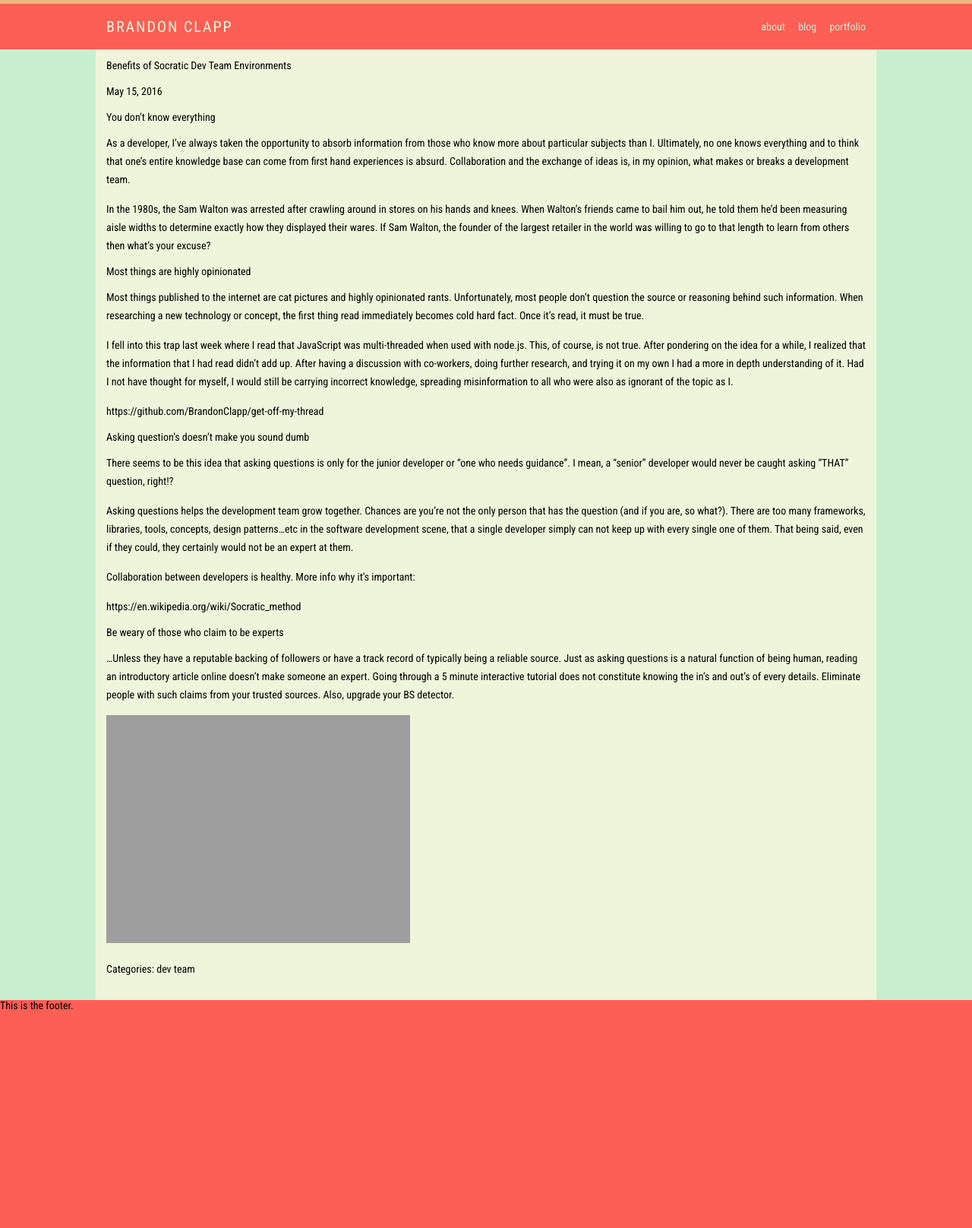
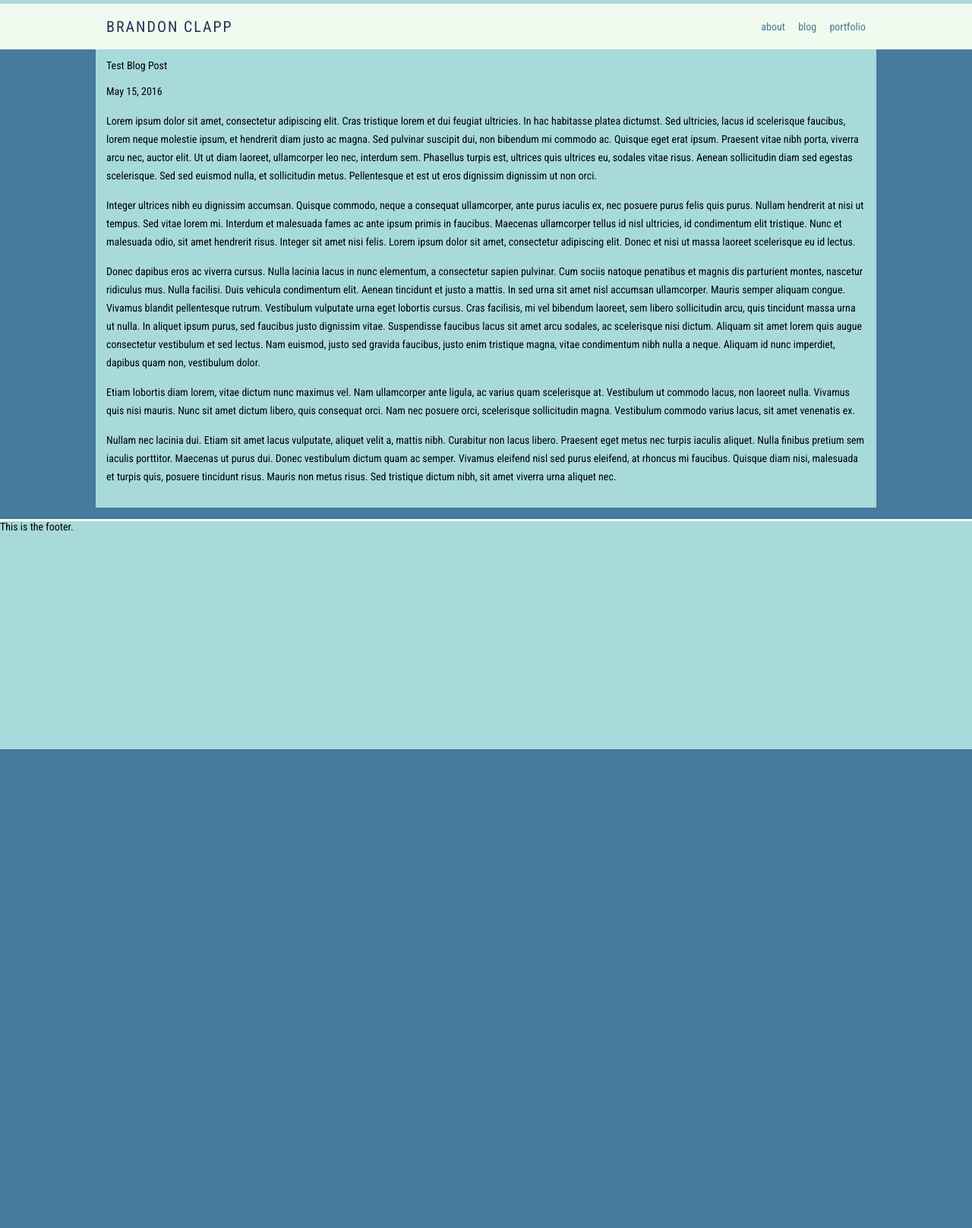
Before and after one commit to BrandonClapp/brandonclapp.github.io, a Jekyll site: the page built from _posts/2016-05-15-benefits-of-socratic-dev-team-environments.md, in a window 1280 px wide. Shown: the whole page at 76% size. Built offline with Jekyll 4.4.1, drawn with Linux system fonts in a browser that asks for light colours; after the commit the page ends 986 px from its top, so only the background shows below that.

Commit message:
still working on layout

```diff
--- a/_includes/banners/home.html
+++ b/_includes/banners/home.html
@@ -1,3 +1,5 @@
-<div class="banner">
-  Home Banner
+<div class="banner banner-home">
+    <div class="banner-film">
+        <div class="greetings">Hello, I'm Brandon.</div>
+    </div>
 </div>
--- a/_posts/2016-05-15-benefits-of-socratic-dev-team-environments.md
+++ b/_posts/2016-05-15-benefits-of-socratic-dev-team-environments.md
@@ -1,35 +1,16 @@
 ---
 layout: post
-title:  "Benefits of Socratic Dev Team Environments"
+title:  "Test Blog Post"
 date:   2016-05-15 13:21:41 -0500
 categories: dev team
-permalink: /benefits-of-socratic-dev-team-environments/
+permalink: /test-blog-post/
 ---
-# You don’t know everything
-As a developer, I’ve always taken the opportunity to absorb information from those who know more about particular subjects than I. Ultimately, no one knows everything and to think that one’s entire knowledge base can come from first hand experiences is absurd. Collaboration and the exchange of ideas is, in my opinion, what makes or breaks a development team.
+Lorem ipsum dolor sit amet, consectetur adipiscing elit. Cras tristique lorem et dui feugiat ultricies. In hac habitasse platea dictumst. Sed ultricies, lacus id scelerisque faucibus, lorem neque molestie ipsum, et hendrerit diam justo ac magna. Sed pulvinar suscipit dui, non bibendum mi commodo ac. Quisque eget erat ipsum. Praesent vitae nibh porta, viverra arcu nec, auctor elit. Ut ut diam laoreet, ullamcorper leo nec, interdum sem. Phasellus turpis est, ultrices quis ultrices eu, sodales vitae risus. Aenean sollicitudin diam sed egestas scelerisque. Sed sed euismod nulla, et sollicitudin metus. Pellentesque et est ut eros dignissim dignissim ut non orci.
 
-In the 1980s, the Sam Walton was arrested after crawling around in stores on his hands and knees. When Walton’s friends came to bail him out, he told them he’d been measuring aisle widths to determine exactly how they displayed their wares. If Sam Walton, the founder of the largest retailer in the world was willing to go to that length to learn from others then what’s your excuse?
+Integer ultrices nibh eu dignissim accumsan. Quisque commodo, neque a consequat ullamcorper, ante purus iaculis ex, nec posuere purus felis quis purus. Nullam hendrerit at nisi ut tempus. Sed vitae lorem mi. Interdum et malesuada fames ac ante ipsum primis in faucibus. Maecenas ullamcorper tellus id nisl ultricies, id condimentum elit tristique. Nunc et malesuada odio, sit amet hendrerit risus. Integer sit amet nisi felis. Lorem ipsum dolor sit amet, consectetur adipiscing elit. Donec et nisi ut massa laoreet scelerisque eu id lectus.
 
-# Most things are highly opinionated
-Most things published to the internet are cat pictures and highly opinionated rants. Unfortunately, most people don’t question the source or reasoning behind such information. When researching a new technology or concept, the first thing read immediately becomes cold hard fact. Once it’s read, it must be true.
+Donec dapibus eros ac viverra cursus. Nulla lacinia lacus in nunc elementum, a consectetur sapien pulvinar. Cum sociis natoque penatibus et magnis dis parturient montes, nascetur ridiculus mus. Nulla facilisi. Duis vehicula condimentum elit. Aenean tincidunt et justo a mattis. In sed urna sit amet nisl accumsan ullamcorper. Mauris semper aliquam congue. Vivamus blandit pellentesque rutrum. Vestibulum vulputate urna eget lobortis cursus. Cras facilisis, mi vel bibendum laoreet, sem libero sollicitudin arcu, quis tincidunt massa urna ut nulla. In aliquet ipsum purus, sed faucibus justo dignissim vitae. Suspendisse faucibus lacus sit amet arcu sodales, ac scelerisque nisi dictum. Aliquam sit amet lorem quis augue consectetur vestibulum et sed lectus. Nam euismod, justo sed gravida faucibus, justo enim tristique magna, vitae condimentum nibh nulla a neque. Aliquam id nunc imperdiet, dapibus quam non, vestibulum dolor.
 
-I fell into this trap last week where I read that JavaScript was multi-threaded when used with node.js. This, of course, is not true. After pondering on the idea for a while, I realized that the information that I had read didn’t add up. After having a discussion with co-workers, doing further research, and trying it on my own I had a more in depth understanding of it. Had I not have thought for myself, I would still be carrying incorrect knowledge, spreading misinformation to all who were also as ignorant of the topic as I.
+Etiam lobortis diam lorem, vitae dictum nunc maximus vel. Nam ullamcorper ante ligula, ac varius quam scelerisque at. Vestibulum ut commodo lacus, non laoreet nulla. Vivamus quis nisi mauris. Nunc sit amet dictum libero, quis consequat orci. Nam nec posuere orci, scelerisque sollicitudin magna. Vestibulum commodo varius lacus, sit amet venenatis ex.
 
-https://github.com/BrandonClapp/get-off-my-thread
-
-# Asking question’s doesn’t make you sound dumb
-There seems to be this idea that asking questions is only for the junior developer or “one who needs guidance”. I mean, a “senior” developer would never be caught asking “THAT” question, right!?
-
-Asking questions helps the development team grow together. Chances are you’re not the only person that has the question (and if you are, so what?). There are too many frameworks, libraries, tools, concepts, design patterns…etc in the software development scene, that a single developer simply can not keep up with every single one of them. That being said, even if they could, they certainly would not be an expert at them.
-
-Collaboration between developers is healthy. More info why it’s important:
-
-https://en.wikipedia.org/wiki/Socratic_method
-
-# Be weary of those who claim to be experts
-
-…Unless they have a reputable backing of followers or have a track record of typically being a reliable source. Just as asking questions is a natural function of being human, reading an introductory article online doesn’t make someone an expert. Going through a 5 minute interactive tutorial does not constitute knowing the in’s and out’s of every details. Eliminate people with such claims from your trusted sources. Also, upgrade your BS detector.
-
-![space wallpaper]({{ site.url }}/assets/images/space.jpg)
-
-**Categories:** {% for cat in page.categories %} <span>{{ cat }}</span> {% endfor %}
+Nullam nec lacinia dui. Etiam sit amet lacus vulputate, aliquet velit a, mattis nibh. Curabitur non lacus libero. Praesent eget metus nec turpis iaculis aliquet. Nulla finibus pretium sem iaculis porttitor. Maecenas ut purus dui. Donec vestibulum dictum quam ac semper. Vivamus eleifend nisl sed purus eleifend, at rhoncus mi faucibus. Quisque diam nisi, malesuada et turpis quis, posuere tincidunt risus. Mauris non metus risus. Sed tristique dictum nibh, sit amet viverra urna aliquet nec.
--- a/_sass/_banners.scss
+++ b/_sass/_banners.scss
@@ -1,4 +1,26 @@
+$banner-height: 150px;
+
 .banner {
+    @extend %vertical-rhythm;
   background-color: $color1;
-  height: 400px;
+  border-top: 3px solid $color4;
+  height: $banner-height;
+
+  .banner-film {
+      background: rgba(0, 0, 0, 0.6);
+      height: $banner-height;
+  }
 }
+
+.banner-home {
+    background-image: url('/assets/images/sky2.jpg');
+    background-size: cover;
+    background-position: left bottom;
+
+    .greetings {
+        font-size: 32px;
+        color: white;
+        text-align: center;
+        padding-top: 40px;
+    }
+}
--- a/_sass/_base.scss
+++ b/_sass/_base.scss
@@ -14,6 +14,7 @@
   font-size: 14px;
   color: #000;
   font-weight: 400;
+  background-color: $color4;
 }
 
 p {
@@ -30,8 +31,10 @@
 
 .page {
   background-color: lighten($color4, 0%);
+  @extend %vertical-rhythm;
+
   .content {
-    background-color: $color5;
+    background-color: $color3;
     width: $content-width;
     padding: 1em;
     margin: 0 auto;
--- a/_sass/_layout.scss
+++ b/_sass/_layout.scss
@@ -4,7 +4,7 @@
   background-color: $color2;
   $header-height: 60px;
   height: $header-height;
-  border-top: 5px solid $color1;
+  border-top: 5px solid $color3;
 
   .logo {
       $logo-font-size: 20px;
@@ -16,7 +16,7 @@
       float: left;
 
       a {
-        color: $color5;
+        color: $color-borders;
       }
   }
 
@@ -41,5 +41,6 @@
 /* Footer */
 .site-footer {
   height: 300px;
-  background-color: $color2;
+  border-top: 3px solid $color2;
+  background-color: $color3;
 }
--- a/css/main.scss
+++ b/css/main.scss
@@ -9,11 +9,11 @@
 $spacing-unit:     30px;
 $content-width:    1000px;
 
-$color1:          #F0B67F; // light blue
-$color2:          #FE5F55; // orange
-$color3:          #D6D1B1; // yellow
-$color4:          #C7EFCF; // dark blue
-$color5:          #EEF5DB; // white
+$color1:          #E63946; // red/orange
+$color2:          #F1FAEE; // off-white
+$color3:          #A8DADC; // light blue
+$color4:          #457B9D; // blue
+$color-borders:   #1D3557; // dark blue
 
 // Import partials from `sass_dir` (defaults to `_sass`)
 @import
```
Also changed, not shown: assets/images/banner1.jpg (added), assets/images/sky.jpg (added), assets/images/sky2.jpg (added), 4 other files.
